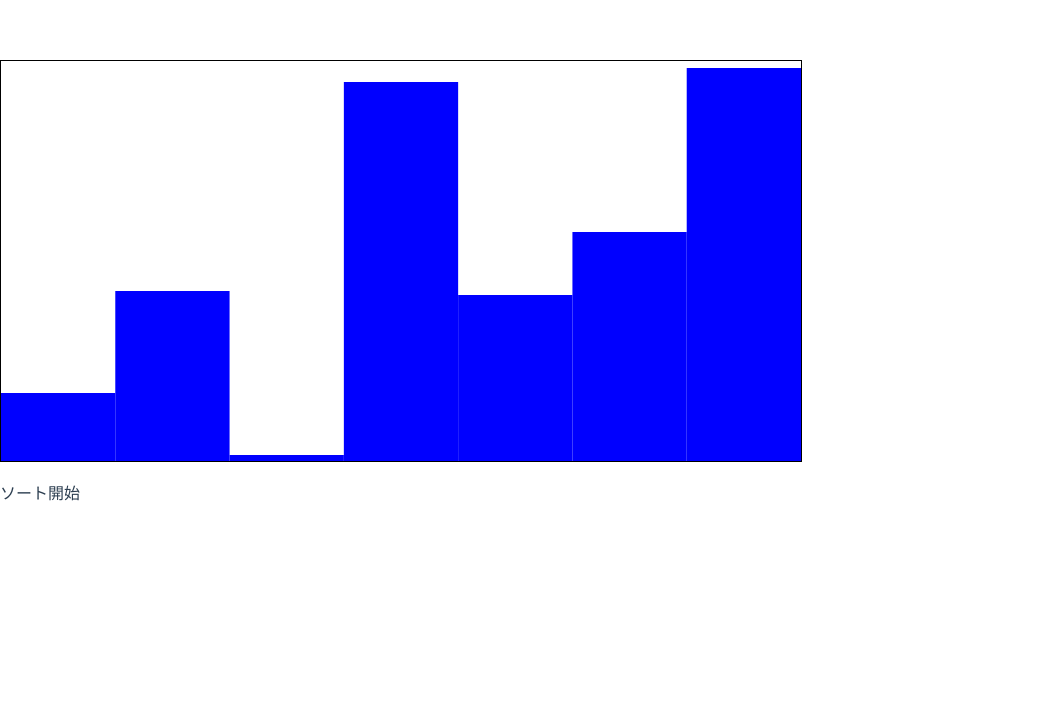
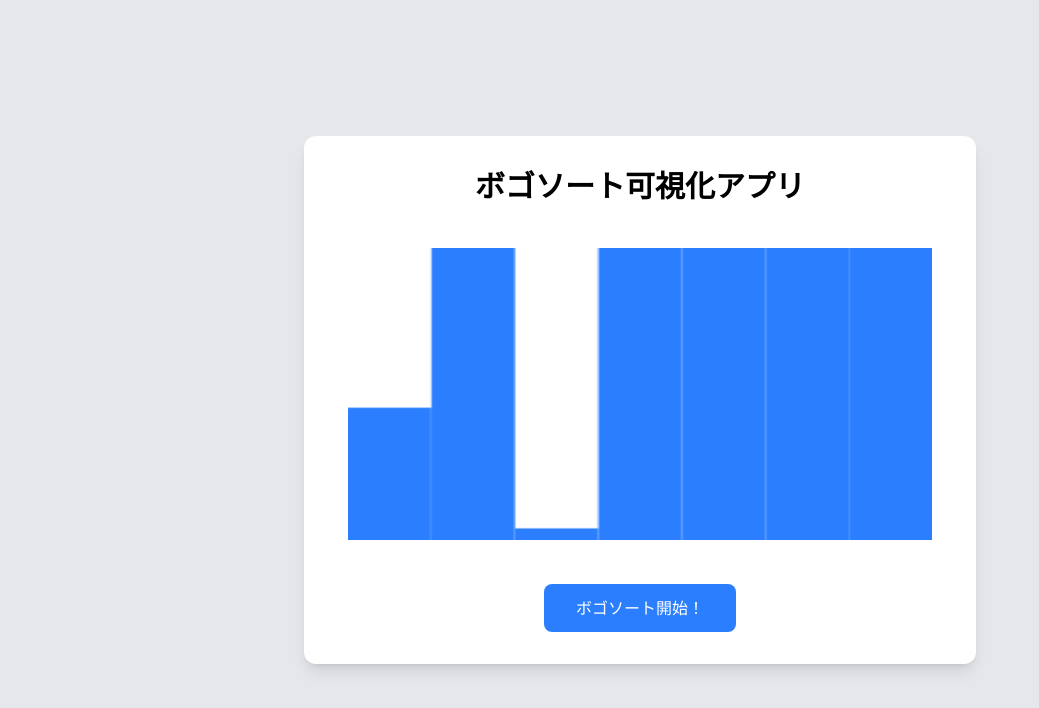
Before and after one commit to zawataku/bogosort-app, a Vue app: page / in a window 1280 px wide. Shown: the top 708 px of the page, without its empty margins (0-1039 px from the left). Built offline with nearby package versions, Linux system fonts and the light colour scheme.

Commit message:
update: UIの微調整

```diff
--- a/index.html
+++ b/index.html
@@ -1,13 +1,16 @@
 <!doctype html>
-<html lang="en">
+<html lang="ja">
+
 <head>
   <meta charset="UTF-8" />
   <link rel="icon" type="image/svg+xml" href="/vite.svg" />
   <meta name="viewport" content="width=device-width, initial-scale=1.0" />
-    <title>Vite + Vue + TS</title>
+  <title>ボゴソート可視化アプリ</title>
 </head>
+
 <body>
   <div id="app"></div>
   <script type="module" src="/src/main.ts"></script>
 </body>
+
 </html>
--- a/src/App.vue
+++ b/src/App.vue
@@ -15,14 +15,3 @@ export default defineComponent({
   }
 });
 </script>
-
-<style>
-#app {
-  font-family: Avenir, Helvetica, Arial, sans-serif;
-  -webkit-font-smoothing: antialiased;
-  -moz-osx-font-smoothing: grayscale;
-  text-align: center;
-  color: #2c3e50;
-  margin-top: 60px;
-}
-</style>
--- a/src/components/Bogo.vue
+++ b/src/components/Bogo.vue
@@ -1,9 +1,15 @@
 <!-- src/components/BogoSortVisualizer.vue -->
 <template>
-    <div>
-        <canvas ref="canvas" width="800" height="400"></canvas>
-        <button @click="startSorting">ソート開始</button>
-    </div>
+    <main class="flex flex-col items-center justify-center min-h-screen p-8 bg-gray-200">
+        <div class="flex flex-col gap-8 w-full max-w-2xl p-8 bg-white shadow-lg rounded-xl relative">
+            <h1 class="text-3xl font-bold text-center">ボゴソート可視化アプリ</h1>
+            <canvas ref="canvas" class="w-full h-full border-0 p-3"></canvas>
+            <div class="flex justify-center">
+                <button class="bg-blue-500 text-white py-3 px-8 rounded-lg text-center"
+                    @click="startSorting">ボゴソート開始！</button>
+            </div>
+        </div>
+    </main>
 </template>
 
 <script lang="ts">
@@ -35,7 +41,7 @@ export default defineComponent({
                     ctx.clearRect(0, 0, canvas.value.width, canvas.value.height);
                     const barWidth = canvas.value.width / arraySize;
                     for (let i = 0; i < array.length; i++) {
-                        ctx.fillStyle = 'blue';
+                        ctx.fillStyle = '#2b7fff';
                         ctx.fillRect(i * barWidth, canvas.value.height - array[i], barWidth, array[i]);
                     }
                 }
@@ -92,14 +98,3 @@ export default defineComponent({
     }
 });
 </script>
-
-<style scoped>
-canvas {
-    border: 1px solid black;
-}
-
-button {
-    display: block;
-    margin: 20px 0;
-}
-</style>
```
Lines whose indentation alone changed are shown as unchanged.
